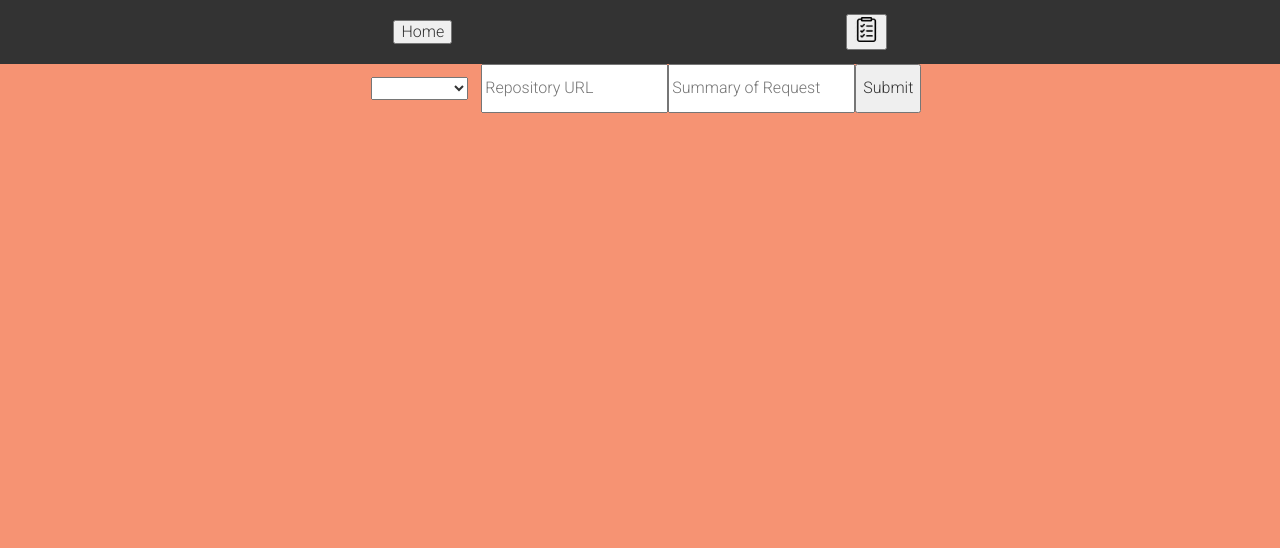
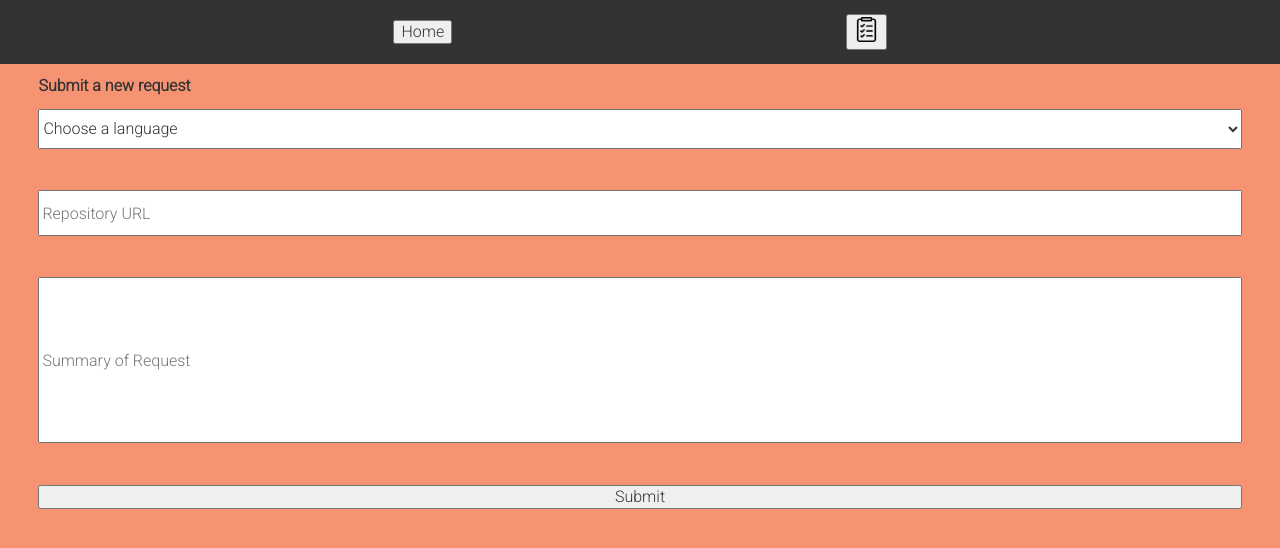
Before and after one commit to owenhallgren/stretch-project, a React (Create React App) app: page /new in a window 1280 px wide. Shown: the top 548 px of the page. Built offline with nearby package versions, Linux system fonts and the light colour scheme; no server answers.

Commit message:
Fix submitReview method

```diff
--- a/src/Components/NewReviewForm/NewReviewForm.css
+++ b/src/Components/NewReviewForm/NewReviewForm.css
@@ -0,0 +1,22 @@
+.new-review-page {
+  margin: 0 3%;
+}
+
+
+.new-review-form {
+  display: flex;
+  flex-direction: column;
+  justify-content: space-between;
+  height: 50vh;
+}
+
+.new-review-form > select, input{
+  margin: 0;
+  height: 10%;
+}
+
+.summary-input {
+  height: 40%;
+  /* padding-bottom: auto; */
+  text-align: left;
+}
--- a/src/Components/NewReviewForm/NewReviewForm.js
+++ b/src/Components/NewReviewForm/NewReviewForm.js
@@ -1,4 +1,5 @@
 import React, { Component } from 'react'
+import './NewReviewForm.css'
 
 class NewReviewForm extends Component {
   constructor() {
@@ -7,15 +8,15 @@ class NewReviewForm extends Component {
     this.state = {
       summary: '',
       language: '',
-      repo: ''
-      //users email and GH will be passed down. date added dynamically
+      repo: '',
+      displayMessage: ''
     }
 
   }
 
-  clearInputs = () => {
-    this.setState({ summary: '', language: '', repo: '' })
-  }
+  // clearInputs = () => {
+  //   this.setState({ summary: '', language: '', repo: '' })
+  // }
 
   handleChange = (data, dataCategory) => {
     this.setState({ [dataCategory]: data })
@@ -24,19 +25,20 @@ class NewReviewForm extends Component {
   submitReview = (event) => {
     event.preventDefault(event)
     if(!this.state.summary || !this.state.language || !this.state.repo) {
-      return alert('too much sauce')//exits submission as a field is blank
+      this.setState({displayMessage: 'Please fill in all fields'})//exits submission as a field is blank
       // ^^update this with DOM alert to user to fill in field
+    } else {
+
+      const newReview = {summary: this.state.summary, language: this.state.language, repo: this.state.repo, date: this.getDate()}
+      this.setState({displayMessage: 'Request submitted successfully!', summary: '', language: '', repo: ''})
+
+      this.props.submitNewReview(newReview)
     }
 
-    const newReview = {...this.state, date: this.getDate()}
-    this.props.submitNewReview(newReview)
-    //send in method passed in from App
-    this.clearInputs()
+
+
+
   }
-
-//pass in missing data from app
-//pass down method from app
-
 
   getDate = () => {
     var today = new Date();
@@ -57,10 +59,11 @@ class NewReviewForm extends Component {
   render () {
 
     return(
-      <>
-      <form className="new-review">
+      <section className="new-review-page">
+        <h2>Submit a new request</h2>
+        <form className="new-review-form">
           <select value={this.state.language} onChange={(event) => this.handleChange(event.target.value, 'language')}>
-          <option value="" defaultValue></option>
+            <option value="" defaultValue>Choose a language</option>
             <option value="C">C</option>
             <option value="C+">C+</option>
             <option value="C++">C++</option>
@@ -73,11 +76,11 @@ class NewReviewForm extends Component {
             <option value="Other">Other</option>
           </select>
           <input value={this.state.repo} type="text" placeholder="Repository URL" onChange={(event) => this.handleChange(event.target.value, 'repo')}></input>
-        <input value={this.state.summary} type="text" placeholder="Summary of Request" onChange={(event) => this.handleChange(event.target.value, 'summary')}></input>
+          <input className="summary-input" value={this.state.summary} type="text" placeholder="Summary of Request" onChange={(event) => this.handleChange(event.target.value, 'summary')}></input>
           <button onClick={(event) => this.submitReview(event)}>Submit</button>
-
         </form>
-      </>
+        {this.state.displayMessage && <p>{this.state.displayMessage}</p>}
+      </section>
     )
   }
 }
```
Lines whose indentation alone changed are shown as unchanged.
